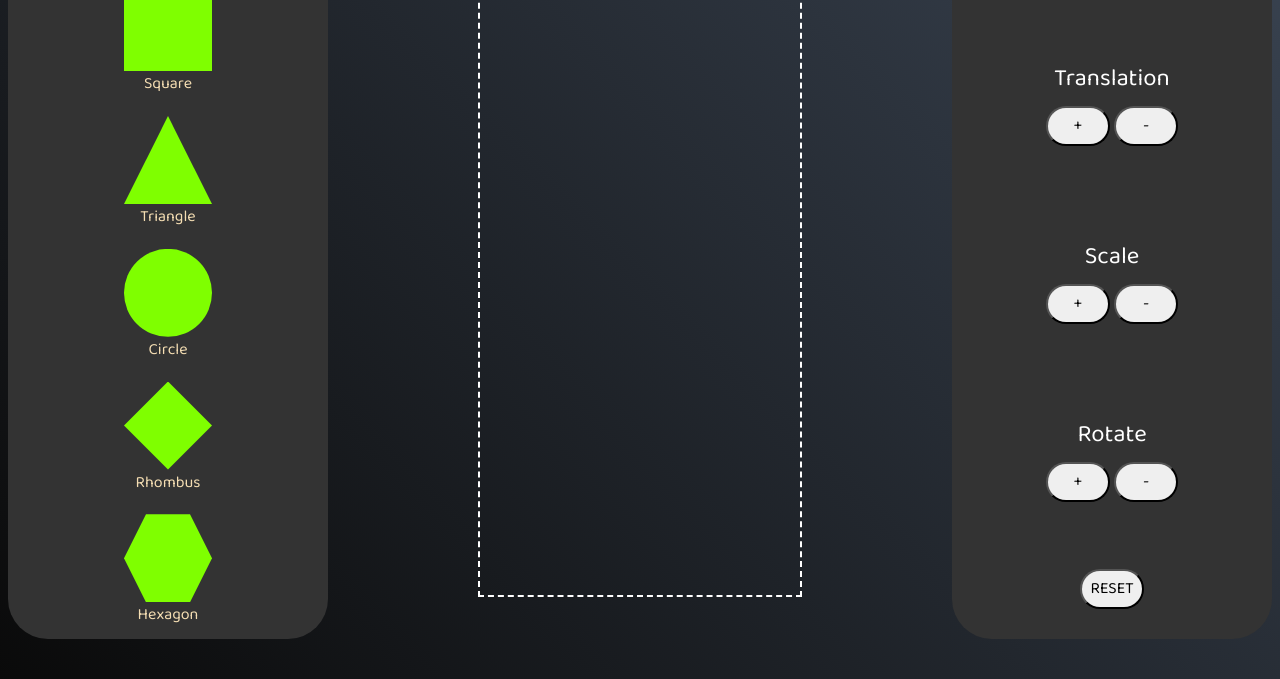
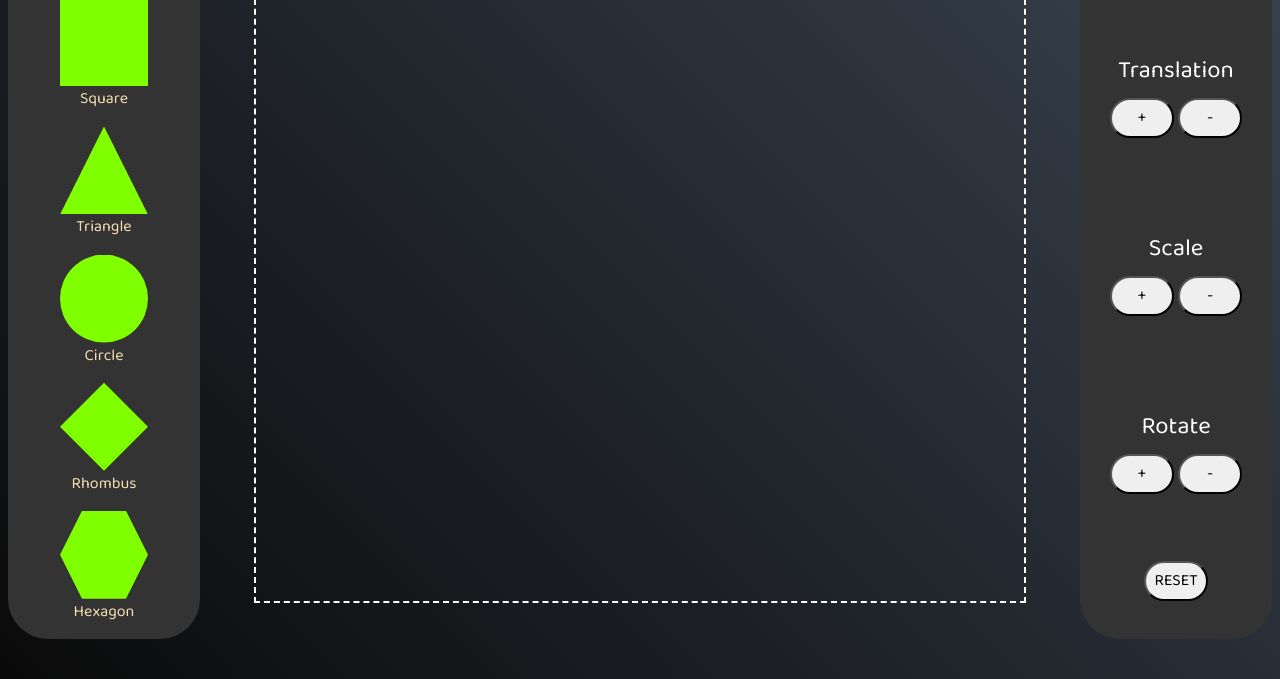
Before and after one commit to PUSHPENDER03/Transformation, a plain HTML site: page index.html in a window 1280 px wide. Shown: the part 121-800 px from the top of the page. Drawn offline with Linux system fonts and the light colour scheme.

Commit message:
Update style.css

```diff
--- a/style.css
+++ b/style.css
@@ -137,72 +137,3 @@ button{
 button:hover{
     background-color: gray;
 }
-
-/* Mobile-first responsive styles */
-body {
-    display: flex;
-    flex-direction: column;
-    align-items: center;
-}
-
-.left, .center, .right {
-    width: 90vw; /* Adjust the width as needed */
-    margin: 1vh;
-}
-
-.center {
-    margin-top: 5vh;
-    height: 60vh; /* Adjust the height as needed */
-}
-
-.shape, .transformation {
-    margin: 1vh 0;
-}
-
-/* Tablet and larger screens */
-@media (min-width: 768px) {
-    body {
-        flex-direction: row;
-    }
-
-    .left, .center, .right {
-        width: 30vw; /* Adjust the width as needed */
-    }
-
-    .center {
-        margin-top: 0;
-        height: 80vh; /* Adjust the height as needed */
-    }
-}
-
-/* Desktop and larger screens */
-@media (min-width: 1024px) {
-    body {
-        justify-content: space-between;
-    }
-
-    .left, .center, .right {
-        width: 25vw; /* Adjust the width as needed */
-    }
-}
-
-@media (max-width: 600px) { /* Adjust the breakpoint as needed */
-    body {
-        flex-direction: column;
-        align-items: center;
-    }
-
-    .left, .center, .right {
-        width: 80vw; /* Adjust the width as needed */
-        margin: 1vh;
-    }
-
-    .center {
-        margin-top: 2vh;
-        height: auto;
-    }
-
-    .shape, .transformation {
-        margin: 1vh 0;
-    }
-}
```
